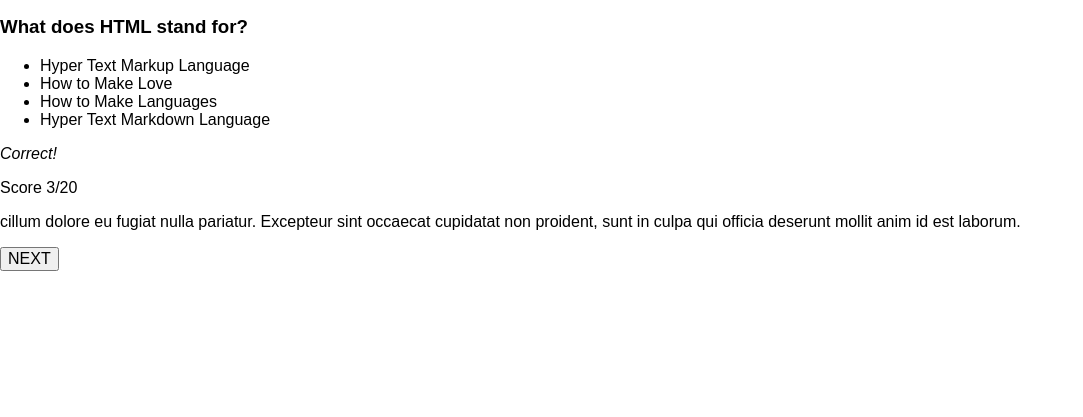
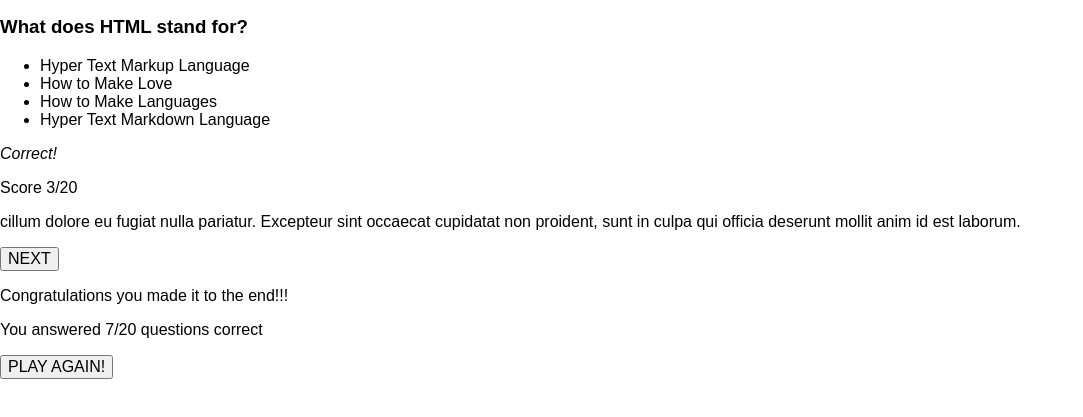
Before and after one commit to BLuciano/frontend-quiz, a plain HTML site: page index.html in a window 1280 px wide. Shown: the part 267-684 px from the top of the page, without its empty margins (0-1083 px from the left). Drawn offline with nearby package versions, Linux system fonts and the light colour scheme.

Commit message:
Added results page layout

```diff
--- a/index.html
+++ b/index.html
@@ -43,7 +43,9 @@
   </section>
 
   <section class="end-page wrapper">
-
+    <p>Congratulations you made it to the end!!!</p>
+    <p>You answered <span class="final-score">7</span>/20 questions correct</p>
+    <button class="new-game">PLAY AGAIN!</button>
   </section>
   <script src="//code.jquery.com/jquery.min.js"></script>
   <script src="js/app.js"></script>
```
